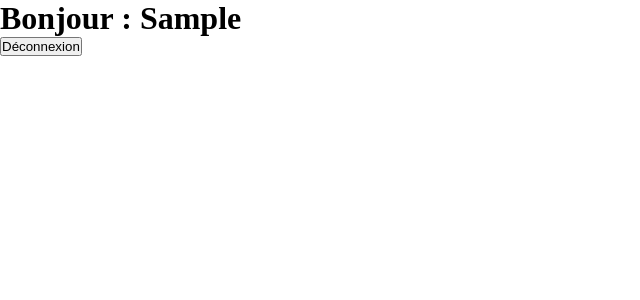
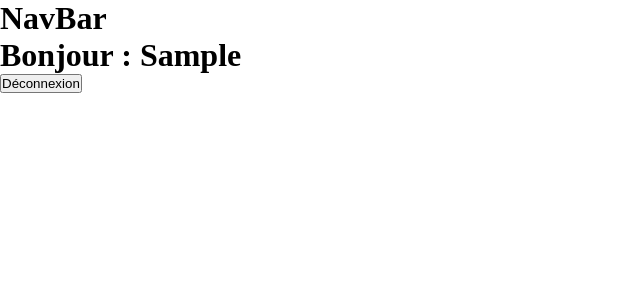
Before and after one commit to Kiichi14/Cake-Nest, a React (Vite) app: page / in a window 1280 px wide. Both pictures are taken after typing "Sample" into the empty fields and a click on the button "Mon espace". Shown: the top 300 px of the page, without its empty margins (0-640 px from the left). Built offline with nearby package versions, Linux system fonts and the light colour scheme.

Commit message:
F04 MainLayout > create main layout

```diff
--- a/src/Routes.jsx
+++ b/src/Routes.jsx
@@ -2,13 +2,16 @@
 import LoginPage from "./pages/login_page/LoginPage";
 import OrderPage from "./pages/order_page/OrderPage";
 import ErrorPage from "./pages/error_page/ErrorPage";
+import MainLayout from "./components/layout/MainLayout";
 
 function MainRoutes(){
     return (
         <BrowserRouter>
             <Routes>
                 <Route path="/" element={<LoginPage />}/>
-                <Route path="/order" element={<OrderPage />}/>
+                <Route element={<MainLayout />}>
+                    <Route path="/order" element={<OrderPage />}/>
+                </Route>
                 <Route path='*' element={<ErrorPage />}/>
             </Routes>
         </BrowserRouter>
--- /dev/null
+++ b/src/components/layout/MainLayout.jsx
@@ -0,0 +1,15 @@
+import { Outlet } from "react-router-dom";
+
+function Layout()
+{
+    return (
+        <>
+            <div className="container-nav">
+                <h1>NavBar</h1>
+            </div>
+            <Outlet />
+        </>
+    )
+}
+
+export default Layout;
```
